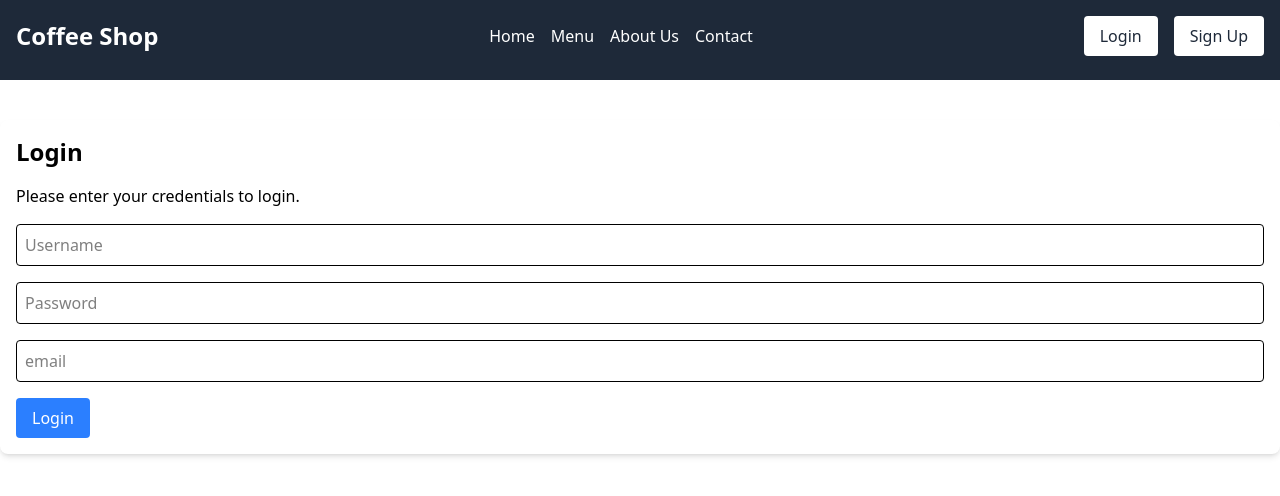
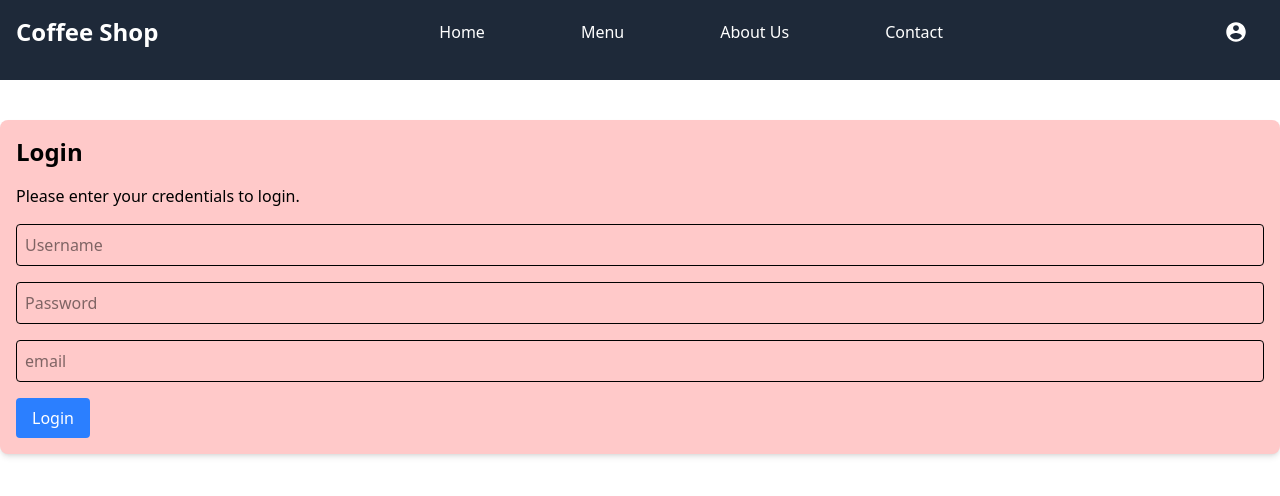
Before and after one commit to Sunil-Harde/Coffee-Shop, a React (Vite) app in the folder client/: page / in a window 1280 px wide. Shown: the top 496 px of the page. Built offline with nearby package versions, Linux system fonts and the light colour scheme.

Commit message:
nav created

```diff
--- a/client/package.json
+++ b/client/package.json
@@ -13,6 +13,7 @@
     "@tailwindcss/vite": "^4.1.11",
     "react": "^19.1.0",
     "react-dom": "^19.1.0",
+    "react-icons": "^5.5.0",
     "tailwindcss": "^4.1.11"
   },
   "devDependencies": {
--- a/client/src/Components/Login/Login.jsx
+++ b/client/src/Components/Login/Login.jsx
@@ -7,8 +7,7 @@ function Login() {
     const [password, setPassword] = useState('');
     const [email, setEmail] = useState('');
 
-
-    const handalSubmit = (e)=>{
+    const handalSubmit = (e) => {
         e.preventDefault();
         console.log(username);
         console.log(password);
@@ -19,16 +18,17 @@ function Login() {
     return (
         <div className=''>
             <Navbar />
-            <div className='container mx-auto p-4 bg-white shadow-md rounded-lg mt-10'>
+            <div className='container mx-auto p-4 bg-red-200 shadow-md rounded-lg mt-10'>
 
                 <h1 className="text-2xl font-bold mb-4">Login</h1>
                 <p className="mb-4">Please enter your credentials to login.</p>
                 <form className=''>
-                    <input type="text" placeholder="Username" className="border p-2 rounded mb-4 w-full" onChange={(e)=>setUsername(e.target.value)}/>
-                    <input type="password" placeholder="Password" className="border p-2 rounded mb-4 w-full" onChange={(e)=>setPassword(e.target.value)}/>
-                    <input type="email" placeholder="email" className="border p-2 rounded mb-4 w-full" onChange={(e)=>setEmail(e.target.value)}/>
+                    <input type="text" placeholder="Username" className="border p-2 rounded mb-4 w-full" onChange={(e) => setUsername(e.target.value)} />
+                    <input type="password" placeholder="Password" className="border p-2 rounded mb-4 w-full" onChange={(e) => setPassword(e.target.value)} />
+                    <input type="email" placeholder="email" className="border p-2 rounded mb-4 w-full" onChange={(e) => setEmail(e.target.value)} />
                     <button type="" className="bg-blue-500 text-white px-4 py-2 rounded hover:bg-blue-600" onClick={handalSubmit}>Login</button>
                 </form>
+
             </div>
         </div>
     )
--- a/client/src/Components/NavBar/Navbar.jsx
+++ b/client/src/Components/NavBar/Navbar.jsx
@@ -1,29 +1,29 @@
 import React from 'react'
+import { IoMdContact } from "react-icons/io";
+import { IoMenu } from "react-icons/io5";
 
 function Navbar() {
+    const handelNavItems = () => {
+        console.log("hello")
+    }
     return (
-        <div>
-            <div className='bg-gray-100 '>
-
-                <nav className='bg-gray-800 p-4 h-20'>
+        <div className=''>
+            <div className=' bg-gray-100 '>
+                <nav className=' bg-gray-800 p-4 h-20'>
                     <div className='container mx-auto flex justify-between items-center'>
                         <div className='text-white text-2xl font-bold'>Coffee Shop</div>
-                        <ul className='flex space-x-4'>
+                        <ul className='  space-x-4 gap-20 md:flex hidden'>
                             <li className='text-white hover:text-gray-400 cursor-pointer'>Home</li>
                             <li className='text-white hover:text-gray-400 cursor-pointer'>Menu</li>
                             <li className='text-white hover:text-gray-400 cursor-pointer'>About Us</li>
                             <li className='text-white hover:text-gray-400 cursor-pointer'>Contact</li>
                         </ul>
-
                         <div className='flex items-center space-x-4'>
-                            <button className='bg-white text-gray-800 px-4 py-2 rounded hover:bg-gray-200 cursor-pointer'>Login</button>
-                            <button className='bg-white text-gray-800 px-4 py-2 rounded hover:bg-gray-200 cursor-pointer'>Sign Up</button>
+                            <IoMdContact className="fas fa-home text-2xl text-white" />
+                            <IoMenu className='md:hidden' onClick={handelNavItems} />
                         </div>
                     </div>
-
-
                 </nav>
-
 
             </div>
         </div>
```
Also changed, not shown: 1 other file (tests, documents, lock files or other folders).
